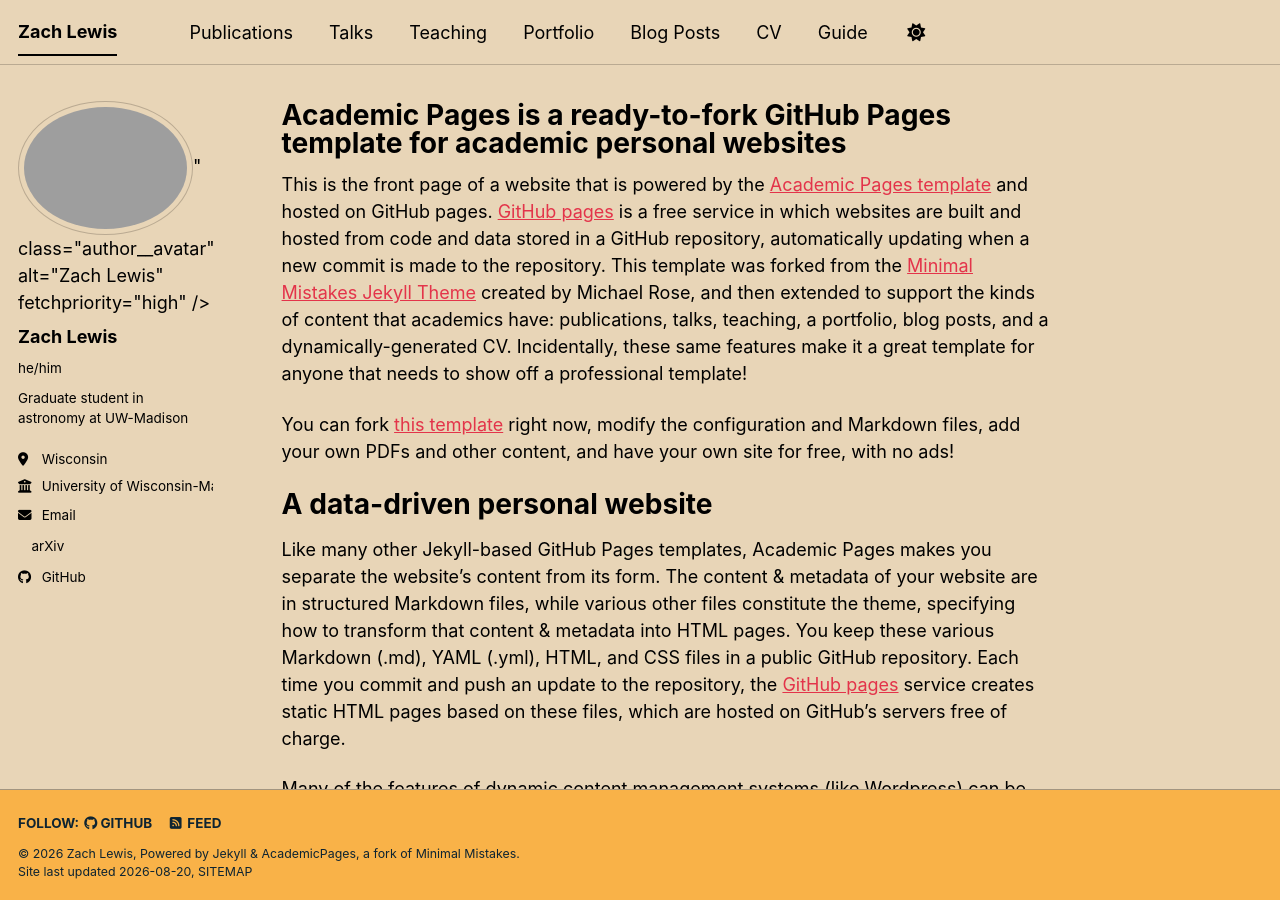
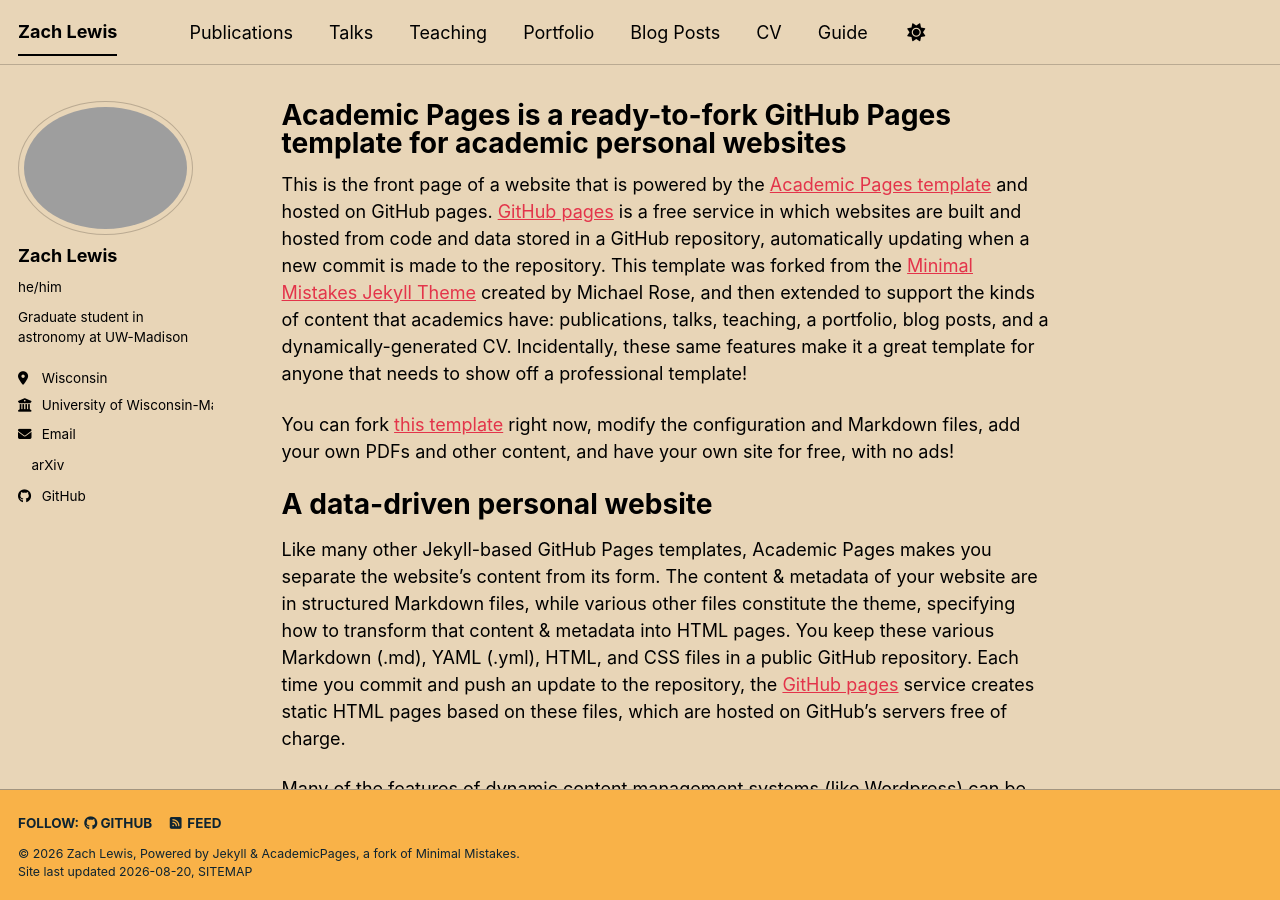
Before and after one commit to zachlewis99/zachlewis99.github.io, a Jekyll site: the page built from _pages/about.md, in a window 1280 px wide and 900 px high. Built offline with Jekyll 4.4.1, drawn with Linux system fonts in a browser that asks for light colours; a style sheet for code colours, icons or effects is not loaded.

Commit message:
Update _config.yml
fixed profile picture

```diff
--- a/_config.yml
+++ b/_config.yml
@@ -23,7 +23,7 @@ repository               : "zachlewis99/zachlewis99.github.io"
 #               Additional customization can be done by editing /_includes/author-profile.html
 author:
   # Biographic information
-  avatar           : <img src="images/IMG_3692.jpg" alt="Profile picture">
+  avatar           : images/IMG_3692.jpeg
   name             : "Zach Lewis"
   pronouns         : "he/him"
   bio              : "Graduate student in astronomy at UW-Madison"
```
